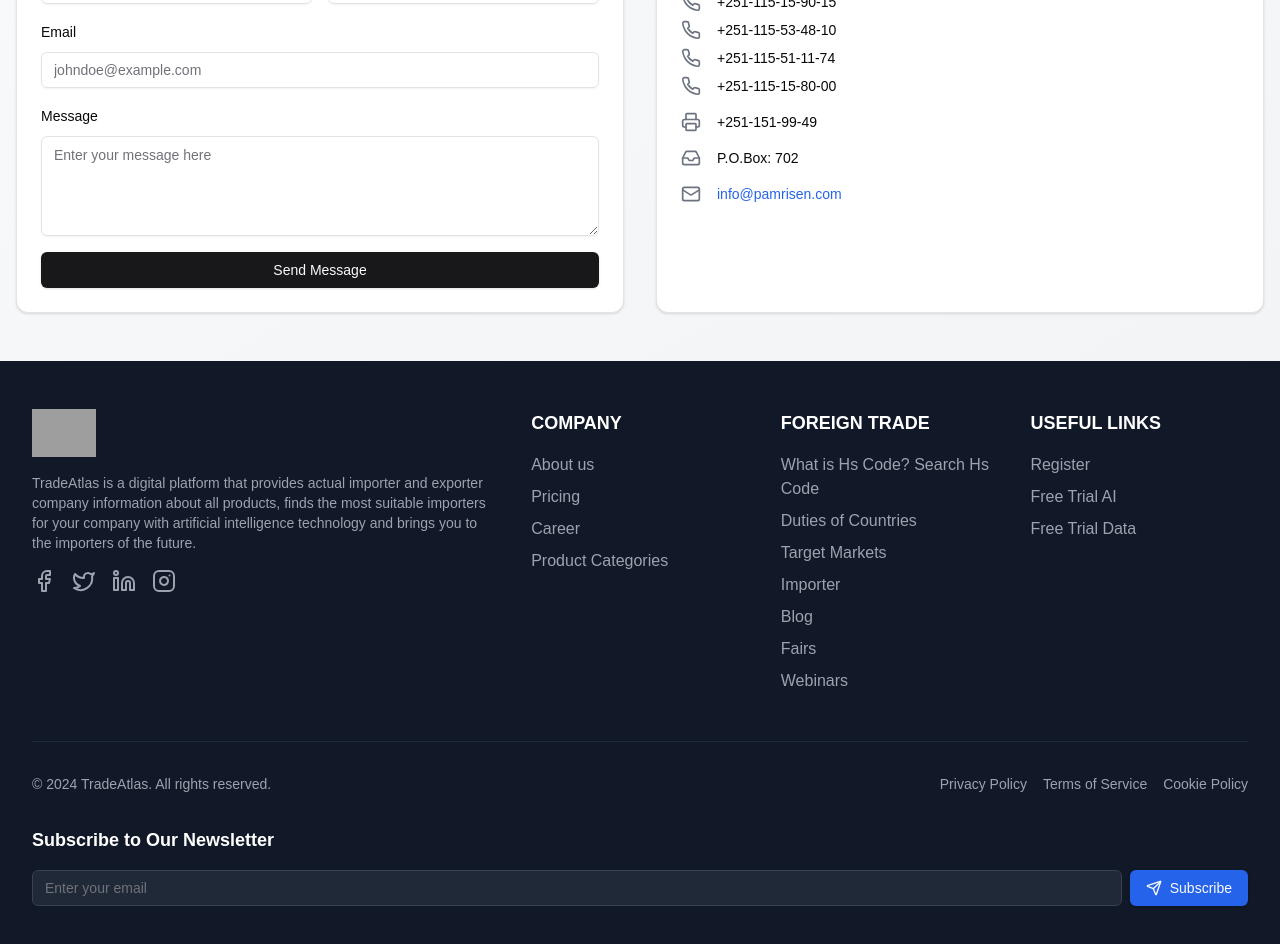
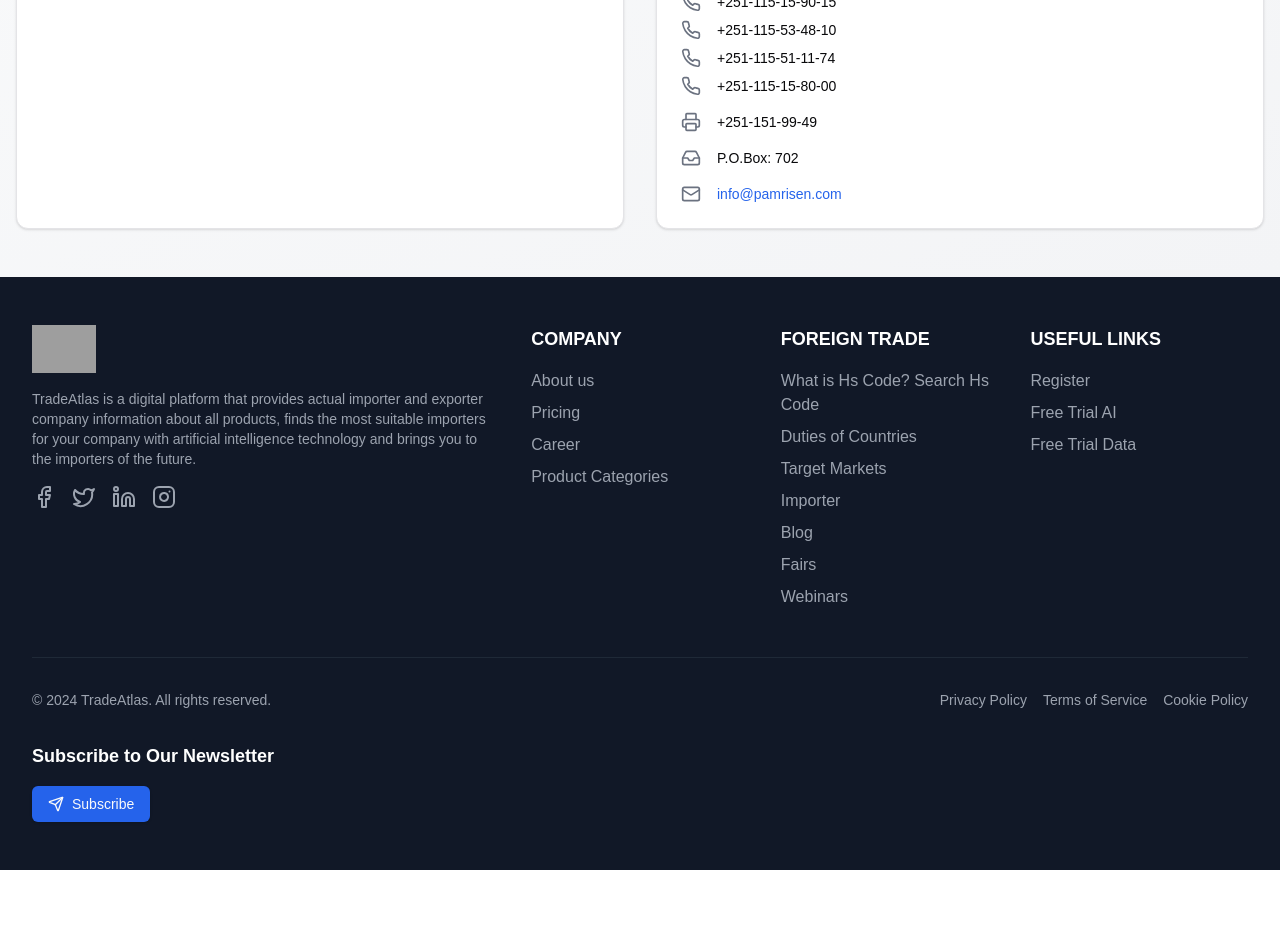
Before and after one commit to abenooo/import-export-ethiopia, a Next.js app: page / in a window 1280 px wide. Shown: the part 4620-5564 px from the top of the page. After the commit the page ends 5490 px from the top, so only its background shows below. Built offline with nearby package versions, Linux system fonts and the light colour scheme; grey boxes are pictures that could not be loaded.

Commit message:
Fix build error

```diff
--- a/package.json
+++ b/package.json
@@ -21,6 +21,7 @@
     "react-dom": "^18",
     "react-scroll": "^1.9.0",
     "react-slick": "^0.30.2",
+    "sharp": "^0.33.5",
     "slick-carousel": "^1.8.1",
     "tailwind-merge": "^2.5.3",
     "tailwindcss-animate": "^1.0.7"
--- a/src/app/componet/Footer.tsx
+++ b/src/app/componet/Footer.tsx
@@ -1,5 +1,5 @@
 import { Facebook, Twitter, Linkedin, Instagram, Send } from "lucide-react"
-import { Input } from "@/components/ui/input"
+// import { Input } from "@/components/ui/input"
 import { Button } from "@/components/ui/button"
 
 export default function Footer() {
@@ -145,11 +145,11 @@ export default function Footer() {
         <div className="mt-8">
           <h3 className="text-lg font-semibold mb-4">Subscribe to Our Newsletter</h3>
           <form className="flex space-x-2">
-            <Input
+            {/* <Input
               type="email"
               placeholder="Enter your email"
               className="bg-gray-800 text-white border-gray-700 focus:border-blue-500"
-            />
+            /> */}
             <Button type="submit" className="bg-blue-600 hover:bg-blue-700">
               <Send className="h-4 w-4 mr-2" />
               Subscribe
--- a/src/app/page.tsx
+++ b/src/app/page.tsx
@@ -4,9 +4,6 @@ import {
   Globe,
   ChevronLeft,
   ChevronRight,
-  ShoppingCart,
-  Truck,
-  Users,
   ArrowRight,
 } from "lucide-react";
 import { Link } from "react-scroll";
@@ -23,9 +20,7 @@ import {
   CardHeader,
   CardTitle,
 } from "@/components/ui/card";
-import { Input } from "@/components/ui/input";
-import { Label } from "@/components/ui/label";
-import { Textarea } from "@/components/ui/textarea";
+// import { Label } from "@/components/ui/label";
 import { MapPin, Phone, Printer, Mail, Inbox } from "lucide-react";
 import "slick-carousel/slick/slick.css";
 import "slick-carousel/slick/slick-theme.css";
@@ -35,7 +30,7 @@ import heroImage1 from "./public/assets/image.jpg";
 import heroImage2 from "./public/assets/image2.jpg";
 import heroImage3 from "./public/assets/image.jpg";
 export default function Home() {
-  const [isOpen, setIsOpen] = useState(false);
+  // const [isOpen, setIsOpen] = useState(false);
 
   // Carousel settings
   const settings = {
@@ -63,30 +58,29 @@ export default function Home() {
       (prev) => (prev - 1 + testimonials.length) % testimonials.length
     );
 
-  const services = [
-    {
-      icon: Globe,
-      title: "Global Trade Network",
-      description: "Connect with verified importers and exporters worldwide",
-    },
-    {
-      icon: ShoppingCart,
-      title: "Market Analysis",
-      description: "Get real-time insights on global market trends and demands",
-    },
-    {
-      icon: Users,
-      title: "Business Matchmaking",
-      description:
-        "Find the perfect business partners with our AI-powered matching",
-    },
-    {
-      icon: Truck,
-      title: "Logistics Support",
-      description:
-        "Streamline your shipping and customs processes with our tools",
-    },
-  ];
+  //   {
+  //     icon: Globe,
+  //     title: "Global Trade Network",
+  //     description: "Connect with verified importers and exporters worldwide",
+  //   },
+  //   {
+  //     icon: ShoppingCart,
+  //     title: "Market Analysis",
+  //     description: "Get real-time insights on global market trends and demands",
+  //   },
+  //   {
+  //     icon: Users,
+  //     title: "Business Matchmaking",
+  //     description:
+  //       "Find the perfect business partners with our AI-powered matching",
+  //   },
+  //   {
+  //     icon: Truck,
+  //     title: "Logistics Support",
+  //     description:
+  //       "Streamline your shipping and customs processes with our tools",
+  //   },
+  // ];
   const businessAreas = [
     {
       title: "Manufacturing",
@@ -197,7 +191,7 @@ export default function Home() {
           <div className="flex justify-between h-16">
             <div className="flex items-center">
               <button
-                onClick={() => setIsOpen(false)}
+                // onClick={() => setIsOpen(false)}
                 className="flex items-center"
               >
                 <Globe className="h-8 w-8 text-blue-600" />
@@ -311,7 +305,7 @@ export default function Home() {
                 KK PLC is the largest business entity in Ethiopia, established
                 by the visionary Mr. Ketema Kebede over forty years ago. Our
                 diverse portfolio spans manufacturing, export, and real estate,
-                contributing significantly to Ethiopia's economic growth.
+                contributing significantly to Ethiopia&apos;s economic growth.
               </p>
             </div>
           </section>
@@ -388,10 +382,10 @@ export default function Home() {
 
           <section className="py-20 container mx-auto px-4 text-center">
             <h2 className="text-3xl font-bold mb-6">
-              Join Us in Shaping Ethiopia's Future
+              Join Us in Shaping Ethiopia&apos;s Future
             </h2>
             <p className="text-lg text-gray-700 mb-8 max-w-3xl mx-auto">
-              At KK PLC, we're not just building a business; we're building a
+              At KK PLC, we&apos;re not just building a business; we&apos;re building a
               nation. Our commitment to excellence, innovation, and sustainable
               development continues to drive us forward. Join us as we work
               towards a brighter future for Ethiopia and beyond.
@@ -504,11 +498,11 @@ export default function Home() {
                 <CardHeader>
                   <CardTitle>Send us a message</CardTitle>
                   <CardDescription>
-                    We'd love to hear from you. Fill out the form below and
-                    we'll get back to you as soon as possible.
+                    We&apos;d love to hear from you. Fill out the form below and
+                    we&apos;ll get back to you as soon as possible.
                   </CardDescription>
                 </CardHeader>
-                <CardContent>
+                {/* <CardContent>
                   <form className="space-y-4">
                     <div className="grid grid-cols-2 gap-4">
                       <div className="space-y-2">
@@ -528,19 +522,11 @@ export default function Home() {
                         type="email"
                       />
                     </div>
-                    <div className="space-y-2">
-                      <Label htmlFor="message">Message</Label>
-                      <Textarea
-                        className="min-h-[100px]"
-                        id="message"
-                        placeholder="Enter your message here"
-                      />
-                    </div>
                     <Button className="w-full" type="submit">
                       Send Message
                     </Button>
                   </form>
-                </CardContent>
+                </CardContent> */}
               </Card>
 
               <Card className="w-full">
--- a/src/components/ui/input.tsx
+++ /dev/null
@@ -1,25 +0,0 @@
-import * as React from "react"
-
-import { cn } from "@/lib/utils"
-
-export interface InputProps
-  extends React.InputHTMLAttributes<HTMLInputElement> {}
-
-const Input = React.forwardRef<HTMLInputElement, InputProps>(
-  ({ className, type, ...props }, ref) => {
-    return (
-      <input
-        type={type}
-        className={cn(
-          "flex h-9 w-full rounded-md border border-input bg-transparent px-3 py-1 text-sm shadow-sm transition-colors file:border-0 file:bg-transparent file:text-sm file:font-medium file:text-foreground placeholder:text-muted-foreground focus-visible:outline-none focus-visible:ring-1 focus-visible:ring-ring disabled:cursor-not-allowed disabled:opacity-50",
-          className
-        )}
-        ref={ref}
-        {...props}
-      />
-    )
-  }
-)
-Input.displayName = "Input"
-
-export { Input }
--- a/src/components/ui/textarea.tsx
+++ /dev/null
@@ -1,24 +0,0 @@
-import * as React from "react"
-
-import { cn } from "@/lib/utils"
-
-export interface TextareaProps
-  extends React.TextareaHTMLAttributes<HTMLTextAreaElement> {}
-
-const Textarea = React.forwardRef<HTMLTextAreaElement, TextareaProps>(
-  ({ className, ...props }, ref) => {
-    return (
-      <textarea
-        className={cn(
-          "flex min-h-[60px] w-full rounded-md border border-input bg-transparent px-3 py-2 text-sm shadow-sm placeholder:text-muted-foreground focus-visible:outline-none focus-visible:ring-1 focus-visible:ring-ring disabled:cursor-not-allowed disabled:opacity-50",
-          className
-        )}
-        ref={ref}
-        {...props}
-      />
-    )
-  }
-)
-Textarea.displayName = "Textarea"
-
-export { Textarea }
```
Also changed, not shown: 1 other file (tests, documents, lock files or other folders).
